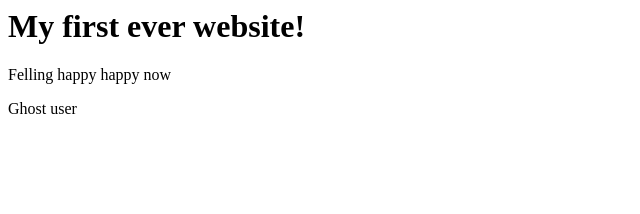
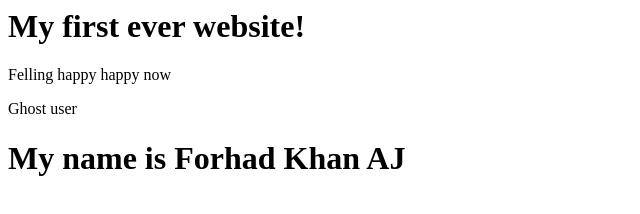
Before and after one commit to ForhadkhanAJ/my-first-website, a plain HTML site: page index.html in a window 1280 px wide. Shown: the whole page, without its empty margins (0-640 px from the left). Drawn offline with Linux system fonts and the light colour scheme.

Commit message:
adding my name

```diff
--- a/index.html
+++ b/index.html
@@ -1,3 +1,4 @@
 <h1>My first ever website!</h1>
 <p>Felling happy happy now</p>
 <p>Ghost user</p>
+<h1>My name is Forhad Khan AJ</h1>
```
